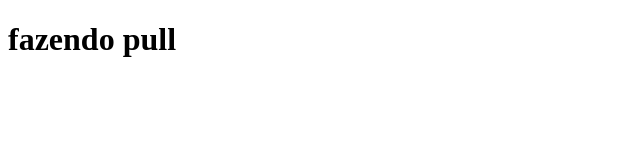
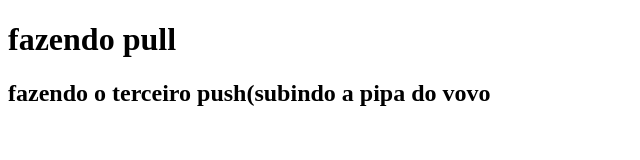
Before and after one commit to SandroRMio/xxx, a plain HTML site: page index.html in a window 1280 px wide. Shown: the whole page, without its empty margins (0-640 px from the left). Drawn offline with Linux system fonts and the light colour scheme.

Commit message:
devolvendo o pull com um push

```diff
--- a/index.html
+++ b/index.html
@@ -7,5 +7,6 @@
 </head>
 <body>
     <h1>fazendo pull</h1>
+    <h2>fazendo o terceiro push(subindo a pipa do vovo</h2>
 </body>
 </html>
```
